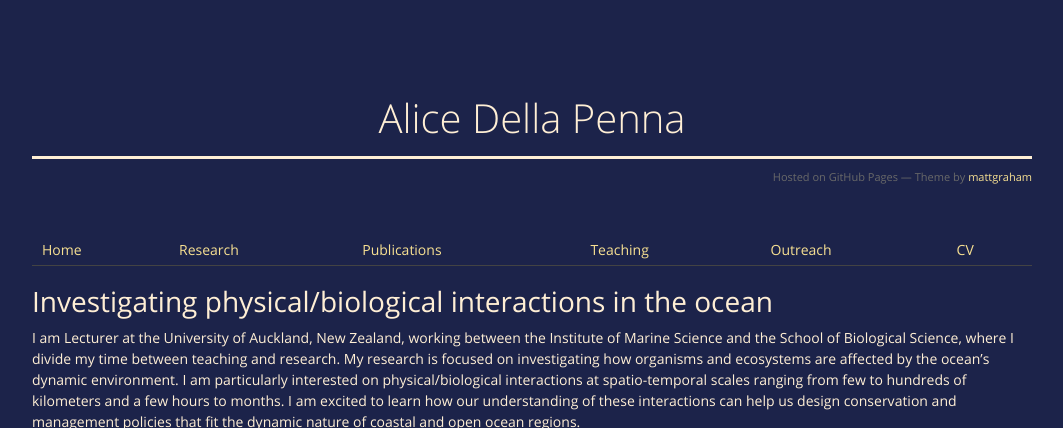
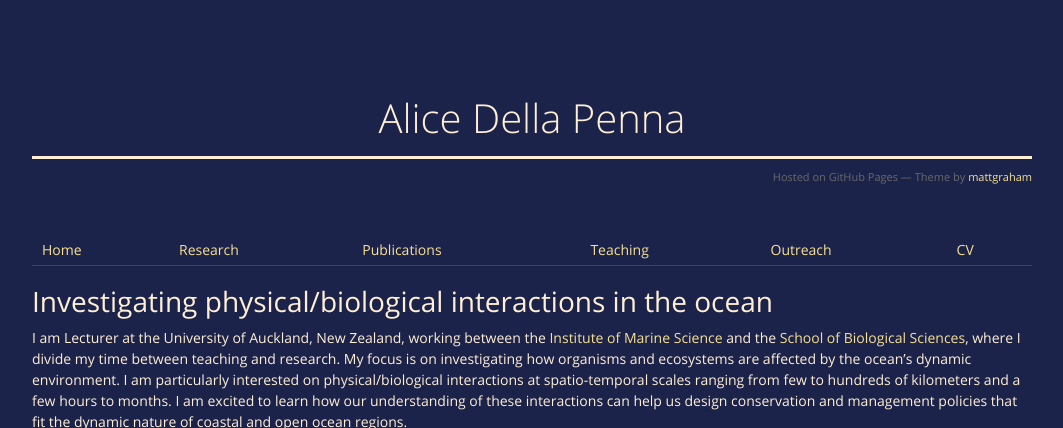
Before and after one commit to AliceDellaPenna/alicedellapenna.github.io, a Jekyll site: the page built from index.markdown, in a window 1280 px wide, cut to the strip 0-428 px from the top of the page. Shown: the whole strip, without its empty margins (108-1171 px from the left). Built offline with Jekyll 4.4.1, drawn with Linux system fonts in a browser that asks for light colours; the repository's description, which GitHub fills in, is left out.

Commit message:
Update index.markdown

```diff
--- a/index.markdown
+++ b/index.markdown
@@ -6,7 +6,7 @@
 
 # Investigating physical/biological interactions in the ocean
 
-I am Lecturer at the University of Auckland, New Zealand, working between the Institute of Marine Science and the School of Biological Science, where I divide my time between teaching and research. My research is focused on investigating how organisms and ecosystems are affected by the ocean's dynamic environment. I am particularly interested on physical/biological interactions at spatio-temporal scales ranging from few to hundreds of kilometers and a few hours to months. I am excited to learn how our understanding of these interactions can help us design conservation and management policies that fit the dynamic nature of coastal and open ocean regions.
+I am Lecturer at the University of Auckland, New Zealand, working between the [Institute of Marine Science](https://www.auckland.ac.nz/en/science/about-the-faculty/institute-of-marine-science.html) and the [School of Biological Sciences](https://www.auckland.ac.nz/en/science/about-the-faculty/school-of-biological-sciences.html), where I divide my time between teaching and research. My focus is on investigating how organisms and ecosystems are affected by the ocean's dynamic environment. I am particularly interested on physical/biological interactions at spatio-temporal scales ranging from few to hundreds of kilometers and a few hours to months. I am excited to learn how our understanding of these interactions can help us design conservation and management policies that fit the dynamic nature of coastal and open ocean regions.
 
 <img src="images/at-sea.jpg" alt="iew from the backdeck of the R/V Atlantis (NAAMES 3 - 2017)." width="1270"/>
 _View from the backdeck of the R/V Atlantis (NAAMES 3 - 2017)._
```
